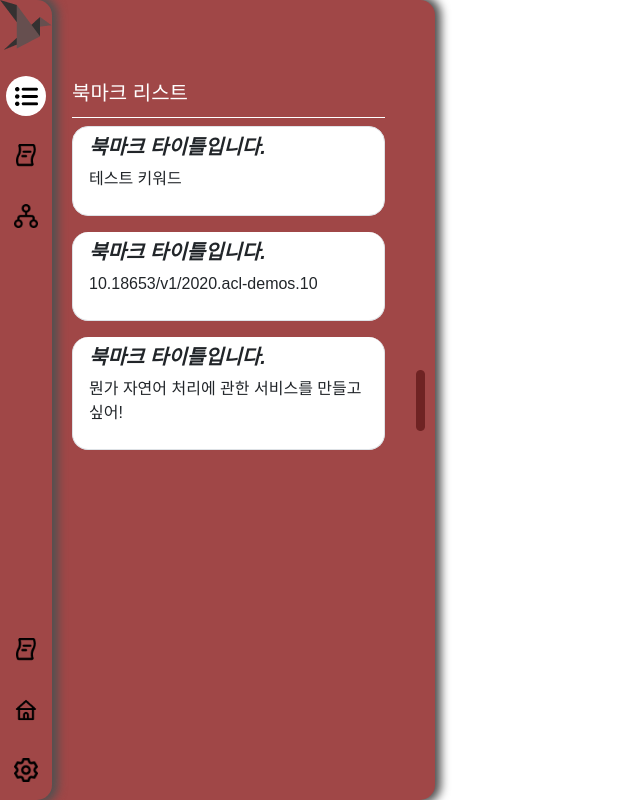
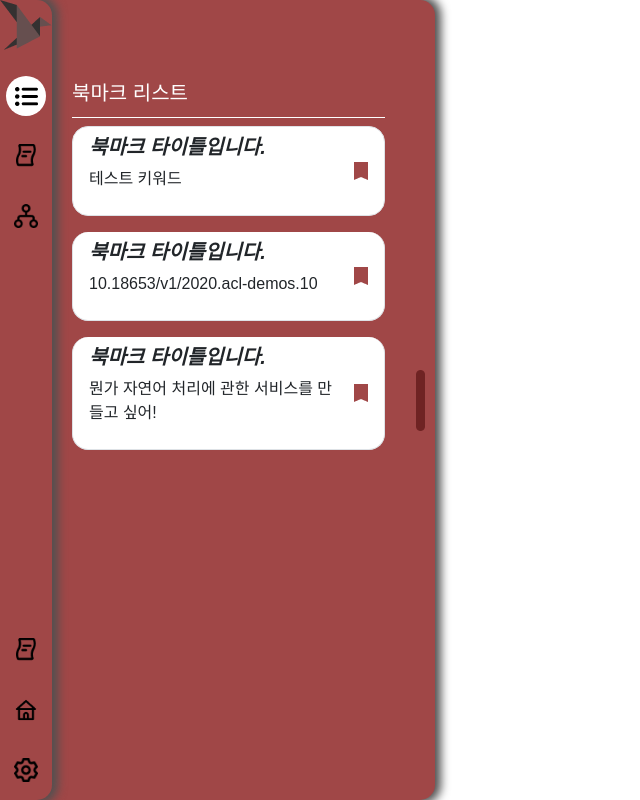
Before and after one commit to SKNETWORKS-FAMILY-AICAMP/SKN03-FINAL-1Team, a Vue app in the folder frontend/: page /paper/select in a window 1280 px wide. Shown: the whole page, without its empty margins (0-640 px from the left). Built offline with nearby package versions, Linux system fonts and the light colour scheme; no server answers.

Commit message:
fix: css 업데이트

```diff
--- a/frontend/src/components/common/BookmarkList.vue
+++ b/frontend/src/components/common/BookmarkList.vue
@@ -1,6 +1,7 @@
 <script setup>
 import { ref, onMounted } from 'vue'
 import { useRoute } from 'vue-router'
+import BookmarkIcon from '@/assets/SideComponent/BookmarkIcon.png'
 import axios from '@/axiosConfig'
 
 const bookmarks = ref([])
@@ -64,10 +65,15 @@ onMounted(() => {
         :key="bookmark.bookmarkList"
         class="list-group-item text-start my-2 rounded-4"
       >
-        <h5>
-          <strong class="fst-italic">{{ bookmark.title }}</strong>
-        </h5>
-        <p>{{ bookmark.generatedKeyword }}</p>
+        <div class="d-flex align-items-center">
+          <div class="me-3">
+            <h5>
+              <strong class="fst-italic">{{ bookmark.title }}</strong>
+            </h5>
+            <p>{{ bookmark.generatedKeyword }}</p>
+          </div>
+          <img :src="BookmarkIcon" class="ms-auto" />
+        </div>
       </li>
     </ul>
   </div>
--- a/frontend/src/components/common/SideComponent.vue
+++ b/frontend/src/components/common/SideComponent.vue
@@ -49,11 +49,12 @@ navbarStore.setSelectedNavItem(view)
   border-bottom-right-radius: 15px;
   box-shadow: 2px 0px 10px 4px #515151;
   margin-right: 20px;
-  transition: width 0.3s;
+  transition: width 0.3s ease;
 }
 
 .left-side-content.collapsed {
   width: 80px;
+  transition: width 0.3s ease;
 }
 
 .accordion-button {
```
Also changed, not shown: frontend/src/assets/SideComponent/BookmarkIcon.png (added).
